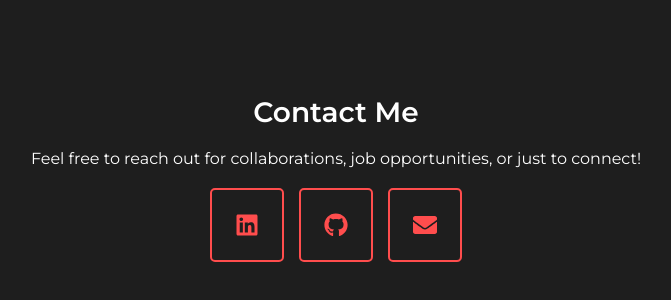
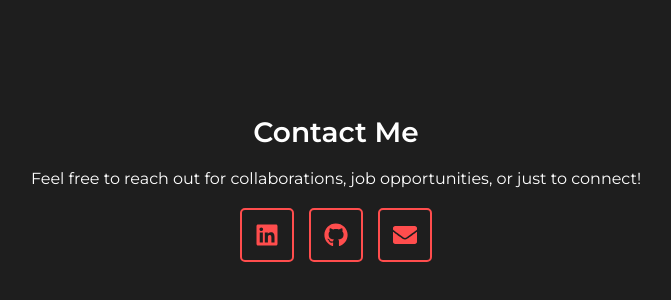
Before and after one commit to Salgado-Adrian/portfolio-website, a React (Create React App) app: page / in a window 1280 px wide. Shown: the part 3388-3688 px from the top of the page, without its empty margins (304-975 px from the left). Built offline with nearby package versions, Linux system fonts and the light colour scheme.

Commit message:
contact logos fix

```diff
--- /dev/null
+++ b/src/components/Contact.css
@@ -0,0 +1,34 @@
+/* ✅ Base Style for Icons */
+.icon-button {
+    transition: transform 0.3s ease, background-color 0.3s ease, color 0.3s ease;
+    display: flex;
+    align-items: center;
+    justify-content: center;
+    width: 50px;
+    height: 50px;
+    border-radius: 5px;
+    border: 2px solid #ff4d4d;
+    color: #ff4d4d;
+    font-size: 24px;
+    text-decoration: none;
+  }
+
+  /* ✅ Hover Effects */
+  .icon-button:hover {
+    transform: scale(1.2); /* Slightly enlarges icon */
+    background-color: #ff4d4d; /* Changes background */
+    color: white; /* Changes icon color */
+  }
+
+  /* ✅ Custom Colors for Each Icon */
+  .linkedin:hover {
+    background-color: #0077b5; /* LinkedIn Blue */
+  }
+
+  .github:hover {
+    background-color: #333; /* GitHub Dark */
+  }
+
+  .email:hover {
+    background-color: #ff6b6b; /* Email Red */
+  }
--- a/src/components/Contact.js
+++ b/src/components/Contact.js
@@ -1,4 +1,5 @@
 import React from "react";
+import "./Contact.css";
 import { FaLinkedin, FaGithub, FaEnvelope } from "react-icons/fa"; // Import Icons
 
 const Contact = () => {
@@ -13,7 +14,7 @@ const Contact = () => {
           href="https://www.linkedin.com/in/adrian--salgado"
           target="_blank"
           rel="noopener noreferrer"
-          style={styles.button}
+          className="icon-button linkedin"
         >
           <FaLinkedin size={24} />
         </a>
@@ -21,11 +22,11 @@ const Contact = () => {
           href="https://github.com/Salgado-Adrian"
           target="_blank"
           rel="noopener noreferrer"
-          style={styles.button}
+          className="icon-button github"
         >
           <FaGithub size={24} />
         </a>
-        <a href="mailto:Adrians12099@gmail.com" style={styles.button}>
+        <a href="mailto:Adrians12099@gmail.com" className="icon-button email">
           <FaEnvelope size={24} />
         </a>
       </div>
@@ -59,21 +60,6 @@ const styles = {
     justifyContent: "center",
     gap: "15px",
   },
-  button: {
-    padding: "10px",
-    border: "2px solid #ff4d4d",
-    color: "#ff4d4d",
-    fontWeight: "bold",
-    textDecoration: "none",
-    borderRadius: "5px",
-    transition: "0.3s",
-    display: "flex",
-    alignItems: "center",
-    justifyContent: "center",
-    width: "50px", // Make buttons square
-    height: "50px",
-    fontSize: "24px",
-  },
 };
 
 export default Contact;
```
